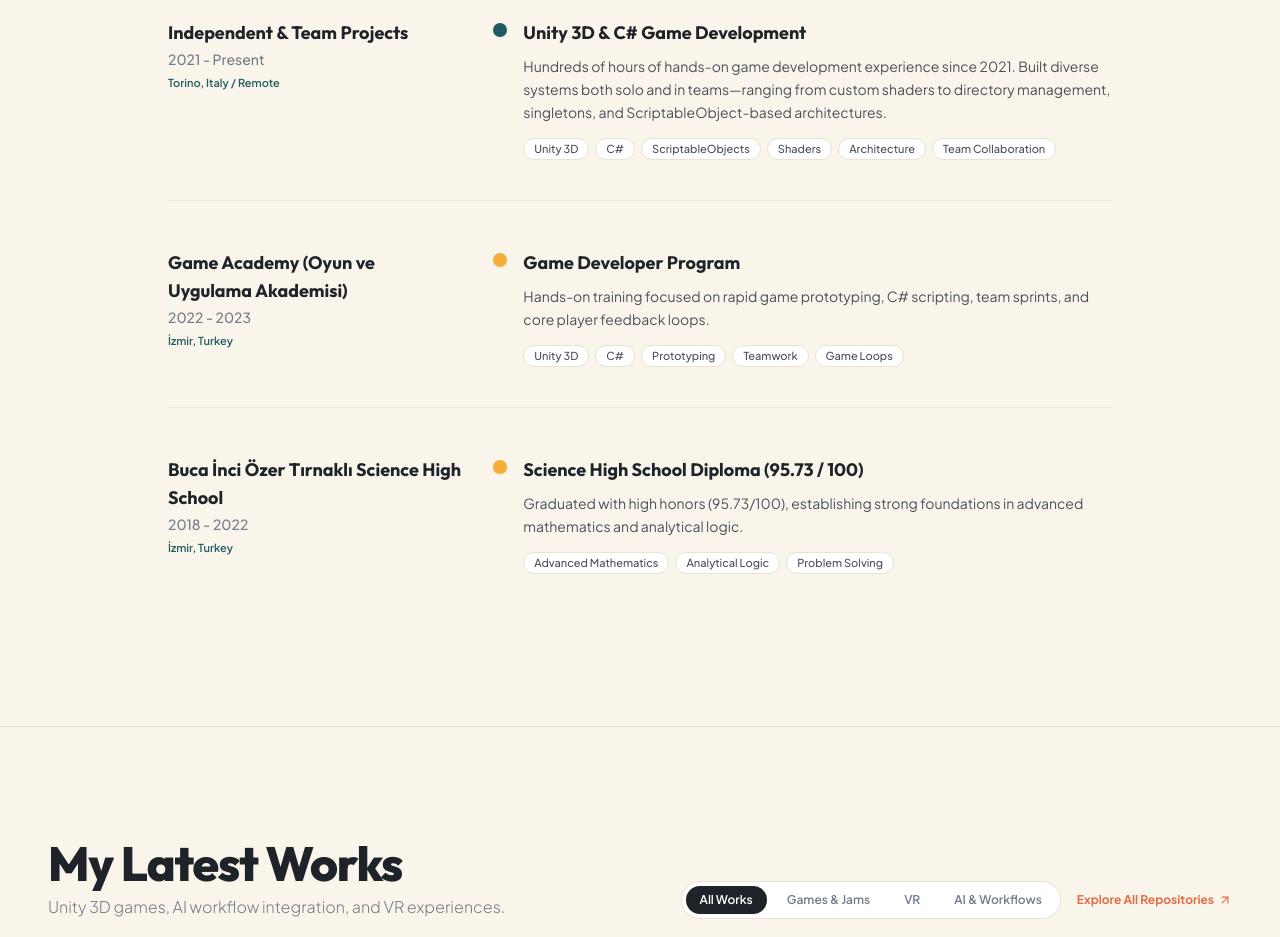
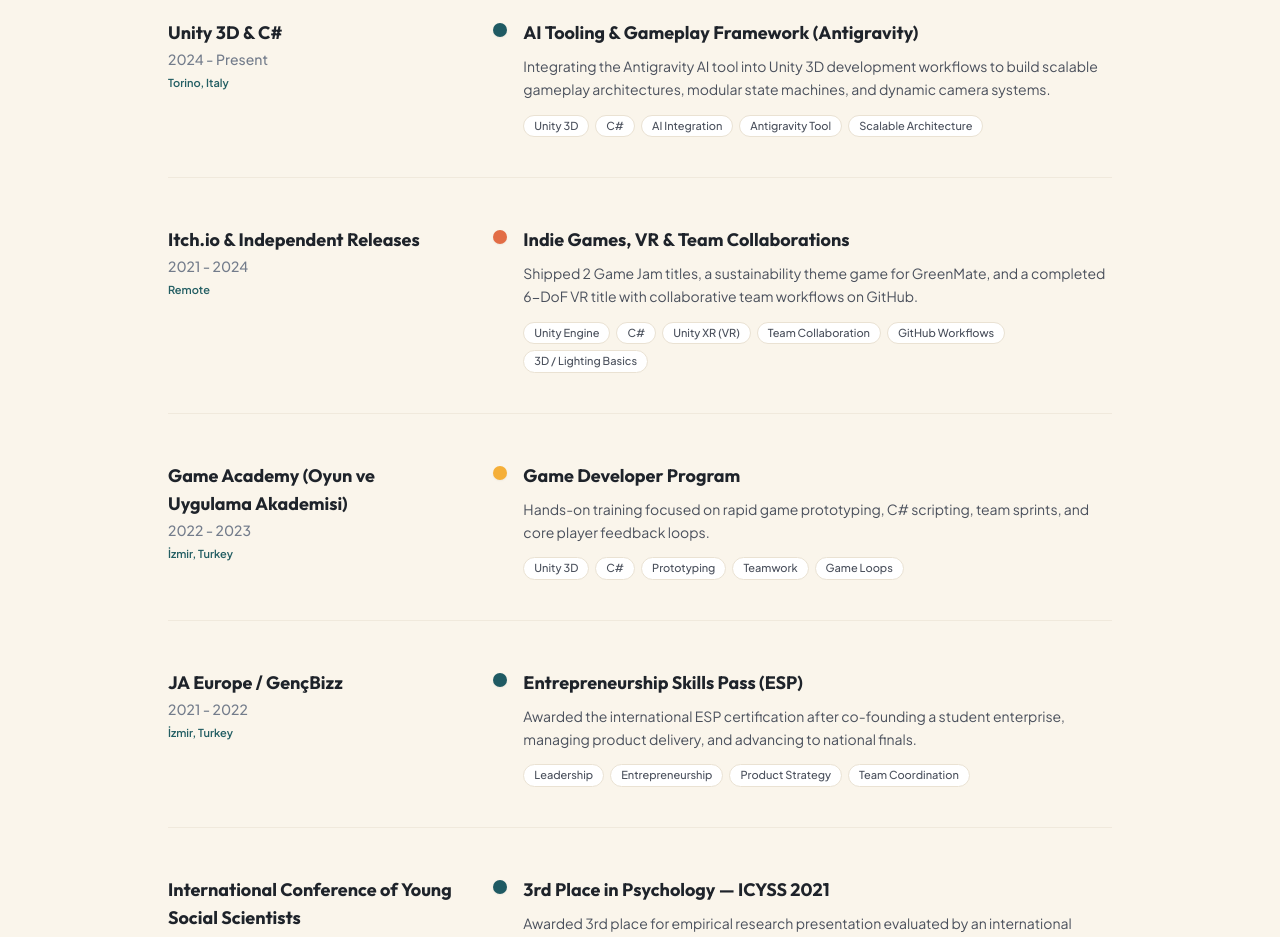
Before and after one commit to Gorkem97/Gorkem-Ucar---Portfolio, a React (Vite) app: page / in a window 1280 px wide. Shown: the part 1780-2717 px from the top of the page. Built offline with nearby package versions, Linux system fonts and the light colour scheme.

Commit message:
Revert "feat: update experience and education section"
This reverts commit 313ba19410c1a018bb4dd4e1ad7861f87d5426b8.

```diff
--- a/src/components/ExperienceTimeline.tsx
+++ b/src/components/ExperienceTimeline.tsx
@@ -24,10 +24,10 @@
         {/* Section Heading */}
         <div className="text-center mb-16">
           <h2 className="text-3xl sm:text-4xl md:text-5xl font-extrabold text-[#1E232A] tracking-tight">
-            Experience & Education
+            My Work Experience
           </h2>
           <p className="mt-3 text-sm sm:text-base text-[#737C8B] font-light max-w-md mx-auto">
-            Academic foundations, game development experience, and technical milestones.
+            Academic foundations, certifications, and game development milestones.
           </p>
         </div>
 
--- a/src/data/portfolioData.ts
+++ b/src/data/portfolioData.ts
@@ -119,21 +119,39 @@
     accentColor: 'blue',
   },
   {
-    id: 'unity-game-dev-2021',
-    period: '2021 - Present',
-    title: 'Unity 3D & C# Game Development',
-    organization: 'Independent & Team Projects',
-    location: 'Torino, Italy / Remote',
+    id: 'ai-antigravity-current',
+    period: '2024 - Present',
+    title: 'AI Tooling & Gameplay Framework (Antigravity)',
+    organization: 'Unity 3D & C#',
+    location: 'Torino, Italy',
     type: 'project',
-    typeLabel: 'Core Experience',
-    description: 'Hundreds of hours of hands-on game development experience since 2021. Built diverse systems both solo and in teams—ranging from custom shaders to directory management, singletons, and ScriptableObject-based architectures.',
+    typeLabel: 'Active Focus',
+    description: 'Integrating the Antigravity AI tool into Unity 3D development workflows to build scalable gameplay architectures, modular state machines, and dynamic camera systems.',
     achievements: [
-      'Engineered modular game systems from shaders and singleton managers to ScriptableObject data pipelines.',
-      'Shipped multiple titles including Game Jam games, GreenMate, and VR projects through solo and team workflows.',
-      'Maintained light practical exploration of AI workflow tools like Antigravity for prototyping assistance.',
+      'Integrated Antigravity AI tooling into the development pipeline to accelerate prototyping and behavior logic.',
+      'Architected decoupled C# state machines and scalable gameplay frameworks for diverse project requirements.',
+      'Applied practical 3D lighting and environment setups to support visual clarity and gameplay feedback.',
     ],
-    skills: ['Unity 3D', 'C#', 'ScriptableObjects', 'Shaders', 'Architecture', 'Team Collaboration'],
+    skills: ['Unity 3D', 'C#', 'AI Integration', 'Antigravity Tool', 'Scalable Architecture'],
     accentColor: 'teal',
+  },
+  {
+    id: 'game-jams-vr-greenmate',
+    period: '2021 - 2024',
+    title: 'Indie Games, VR & Team Collaborations',
+    organization: 'Itch.io & Independent Releases',
+    location: 'Remote',
+    type: 'project',
+    typeLabel: 'Shipped Works',
+    description: 'Shipped 2 Game Jam titles, a sustainability theme game for GreenMate, and a completed 6-DoF VR title with collaborative team workflows on GitHub.',
+    achievements: [
+      'Shipped 2 distinct games built during Game Jam sprints with rapid scoping and team coordination.',
+      'Developed an interactive eco-challenge game for the GreenMate initiative.',
+      'Built a complete 6-DoF VR game.',
+      'Collaborated effectively using Git branching, pull requests, and multi-developer project sync.',
+    ],
+    skills: ['Unity Engine', 'C#', 'Unity XR (VR)', 'Team Collaboration', 'GitHub Workflows', '3D / Lighting Basics'],
+    accentColor: 'orange',
   },
   {
     id: 'game-academy-hypercasual',
@@ -149,6 +167,37 @@
     ],
     skills: ['Unity 3D', 'C#', 'Prototyping', 'Teamwork', 'Game Loops'],
     accentColor: 'amber',
+  },
+  {
+    id: 'gencbizz-entrepreneurship',
+    period: '2021 - 2022',
+    title: 'Entrepreneurship Skills Pass (ESP)',
+    organization: 'JA Europe / GençBizz',
+    location: 'İzmir, Turkey',
+    type: 'award',
+    typeLabel: 'International Certification',
+    description: 'Awarded the international ESP certification after co-founding a student enterprise, managing product delivery, and advancing to national finals.',
+    achievements: [
+      'Earned the JA Europe Entrepreneurship Skills Pass certification.',
+      'Managed product development, pitch presentations, and cross-functional team coordination.',
+    ],
+    skills: ['Leadership', 'Entrepreneurship', 'Product Strategy', 'Team Coordination'],
+    accentColor: 'blue',
+  },
+  {
+    id: 'icyss-awards',
+    period: '2021',
+    title: '3rd Place in Psychology — ICYSS 2021',
+    organization: 'International Conference of Young Social Scientists',
+    location: 'Belgrade, Serbia',
+    type: 'award',
+    typeLabel: 'International Award',
+    description: 'Awarded 3rd place for empirical research presentation evaluated by an international scientific jury.',
+    achievements: [
+      'Recognized for rigorous data analysis and fluent scientific English presentation.',
+    ],
+    skills: ['Scientific Research', 'Data Analysis', 'English Presentation'],
+    accentColor: 'teal',
   },
   {
     id: 'high-school-fen-lisesi',
@@ -350,6 +399,39 @@
       'Modular ScriptableObject architecture for rapid prototyping.',
     ],
   },
+  {
+    id: 'algorithms-datastructures-core',
+    title: 'Data Structures & Algorithms',
+    category: 'algorithms',
+    categoryLabel: 'C / C# • CS Foundations',
+    subtitle: 'Foundational data structures, graph traversals, and complexity benchmarks',
+    description: 'Implementations of core data structures, trees, graph algorithms, and sorting benchmarks in C and C#.',
+    longDescription: 'Custom implementations of Binary Search Trees, AVL Trees, Hash Tables, Graph algorithms (Dijkstra, A*, DFS, BFS), and Big-O performance benchmarks in C and C#.',
+    coverImage: 'https://images.unsplash.com/photo-1509228468518-180dd4864904?q=80&w=1200&auto=format&fit=crop',
+    screenshots: [
+      'https://images.unsplash.com/photo-1509228468518-180dd4864904?q=80&w=1000&auto=format&fit=crop',
+      'https://images.unsplash.com/photo-1555066931-4365d14bab8c?q=80&w=1000&auto=format&fit=crop',
+    ],
+    tags: ['C', 'C#', 'Algorithms', 'Data Structures'],
+    techStack: ['C', 'C#', 'Memory Management', 'Complexity Analysis'],
+    year: '2023 - 2024',
+    featured: false,
+    status: 'Open Source',
+    metrics: {
+      label: 'Foundation',
+      value: 'C & C#',
+    },
+    links: {
+      github: 'https://github.com/Gorkem97?tab=repositories',
+    },
+    features: [
+      'Custom generic data structures: Dynamic Arrays, Linked Lists, Trees, and Heaps.',
+      'Graph search implementations: Dijkstra shortest path, A*, DFS, and BFS.',
+    ],
+    technicalHighlights: [
+      'Strict memory management in C and cache-conscious data layouts.',
+    ],
+  },
 ];
 
 export const skillCategories: SkillCategory[] = [
```
